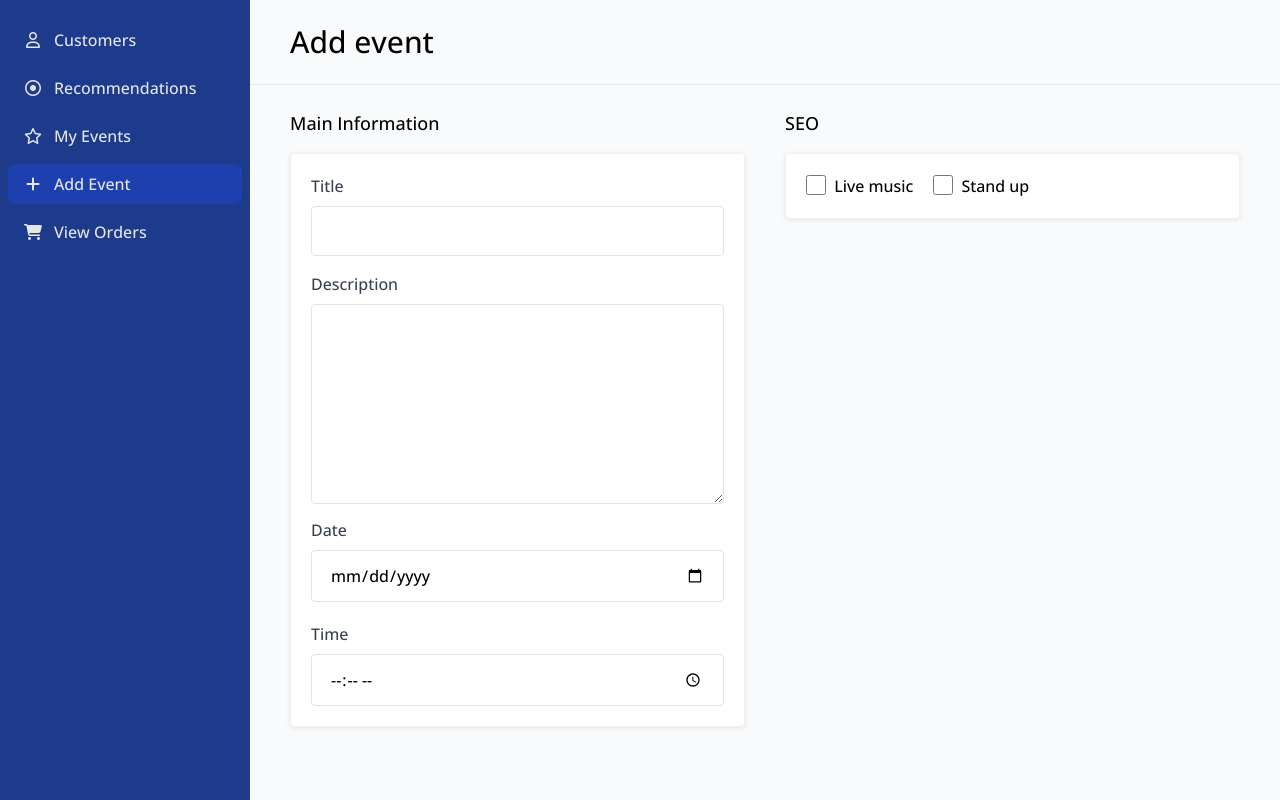
After one commit to Middlesex-University-Mauritius/E-commerce-Website, a PHP site: the page made by web/admin/dashboard/add event/add event.php in a window 1280 px wide. The commit adds this page. Run offline with PHP 8.4, Linux system fonts and the light colour scheme; style sheets or scripts are compiled from the project's sources; some libraries are stand-ins or nearby versions.

Commit message:
feat: add event page

```diff
--- /dev/null
+++ b/web/admin/dashboard/add event/add event.php
@@ -0,0 +1,78 @@
+<!DOCTYPE html>
+<html lang="en">
+
+<head>
+  <meta charset="UTF-8">
+  <meta http-equiv="X-UA-Compatible" content="IE=edge">
+  <meta name="viewport" content="width=device-width, initial-scale=1.0">
+  <link rel="stylesheet" href="../../../styles.css">
+  <script src="https://kit.fontawesome.com/f2f51db1ed.js" crossorigin="anonymous"></script>
+  <script src="https://cdn.tailwindcss.com"></script>
+  <title>Dashboard</title>
+</head>
+
+<body id="body">
+  <div class="flex">
+    <?php
+    include_once "../../includes/sidebar.inc.php";
+    ?>
+
+    <div class="w-full">
+
+      <p class="text-3xl px-10 py-6 border-b w-full">
+        <?php echo ucfirst(basename($_SERVER['PHP_SELF'], ".php")) ?>
+      </p>
+
+      <div class="flex-1 py-6 px-10">
+        <div class='flex space-x-10'>
+          <div class='flex-1'>
+            <p class='text-lg mb-4'>Main Information</p>
+            <div class='card space-y-2'>
+              <div>
+                <p class='text-gray-700'>Title</p>
+                <input class='my-2 w-full' type='text' id='title' name='title'>
+              </div>
+
+              <div>
+                <p class='text-gray-700'>Description</p>
+                <textarea class='my-2 w-full p-4 h-[200px]' id='description' name='description'></textarea>
+              </div>
+
+              <div>
+                <p class='text-gray-700 mb-2 mt-[-8px]'>Date</p>
+                <input type='date' id='date' name='date'>
+              </div>
+
+              <div>
+                <p class='text-gray-700 mb-2 mt-5'>Time</p>
+                <input type='time' id='time' name='time'>
+              </div>
+            </div>
+          </div>
+
+          <div class='flex-1'>
+            <p class='text-lg mb-4'>SEO</p>
+            <div class='card space-y-2'>
+
+              <div class='flex space-x-5'>
+                <div>
+                  <input type='checkbox' id='live-music' />
+                  <label class='ml-1 select-none cursor-pointer' for='live-music'>Live music</label>
+                </div>
+
+                <div>
+                  <input type='checkbox' id='stand-up' />
+                  <label class='ml-1 select-none cursor-pointer' for='stand-up'>Stand up</label>
+                </div>
+
+              </div>
+
+            </div>
+          </div>
+        </div>
+      </div>
+    </div>
+  </div>
+</body>
+
+</html>
--- a/web/admin/includes/sidebar.inc.php
+++ b/web/admin/includes/sidebar.inc.php
@@ -8,13 +8,10 @@ function field($destination, $label, $icon)
   echo "</a>";
 }
 
-function renderSidebar()
-{
 echo "<div class='bg-blue-900 min-w-[250px] min-h-screen px-2 py-5 space-y-2 flex flex-col text-left'>";
 field("customers", "Customers", "far fa-user");
 field("recommendations", "Recommendations", "far fa-dot-circle");
 field("events", "My Events", "far fa-star");
-  field("add", "Add Event", "fas fa-plus");
+field("add event", "Add Event", "fas fa-plus");
 field("orders", "View Orders", "fas fa-shopping-cart");
 echo "</div>";
-}
--- a/web/sass/common/card.scss
+++ b/web/sass/common/card.scss
@@ -3,4 +3,5 @@
   border: 1px solid #F1F1F1;
   padding: 20px;
   box-shadow: 0px 1px 4px rgba(167, 167, 167, 0.25);
+  border-radius: 4px;
 }
--- a/web/sass/index.scss
+++ b/web/sass/index.scss
@@ -1,3 +1,7 @@
+@tailwind base;
+@tailwind components;
+@tailwind utilities;
+
 @import "global.scss";
 
 @import "./common/card.scss";
--- a/web/styles.css
+++ b/web/styles.css
@@ -1,4 +1,7 @@
 @import url("https://fonts.googleapis.com/css2?family=Open+Sans:wght@500;600&display=swap");
+@tailwind base;
+@tailwind components;
+@tailwind utilities;
 *,
 *::before,
 *::after {
@@ -23,23 +26,31 @@ h1, h2, h3, h4, h5 {
   border: 1px solid #F1F1F1;
   padding: 20px;
   box-shadow: 0px 1px 4px rgba(167, 167, 167, 0.25);
+  border-radius: 4px;
 }
 
-input[type=text], input[type=password], input[type=number], input[type=email] {
+input[type=text], input[type=password], input[type=number], input[type=email], input[type=date], input[type=time], textarea {
   border: 1px solid #E2E2E2;
   border-radius: 4px;
   padding: 12px 18px;
   font-size: 16px;
   transition: all 0.18s;
+  width: 100%;
 }
-input[type=text]:focus, input[type=password]:focus, input[type=number]:focus, input[type=email]:focus {
+input[type=text]:focus, input[type=password]:focus, input[type=number]:focus, input[type=email]:focus, input[type=date]:focus, input[type=time]:focus, textarea:focus {
   outline: none !important;
   border: 1px solid #9ec3fc;
   box-shadow: 0 0 4px #719ece;
 }
-input[type=text].error, input[type=password].error, input[type=number].error, input[type=email].error {
+input[type=text].error, input[type=password].error, input[type=number].error, input[type=email].error, input[type=date].error, input[type=time].error, textarea.error {
   border: 1px solid #f02929;
   box-shadow: 0 0 4px #ce7171;
+}
+
+input[type=checkbox] {
+  height: 20px;
+  width: 20px;
+  vertical-align: text-top;
 }
 
 button {
```
Also changed, not shown: web/admin/dashboard/add/add.php (deleted, +0 -30 lines), web/admin/dashboard/customers/customers.php (+19 -12 lines), web/admin/dashboard/events/events.php (+19 -12 lines), web/admin/dashboard/orders/orders.php (+19 -12 lines), web/admin/dashboard/recommendations/recommendations.php (+19 -12 lines), web/admin/includes/template.inc.php (deleted, +0 -18 lines), web/sass/common/input.scss (+8 -1 lines), 1 other file. Lines whose indentation alone changed are shown as unchanged.
